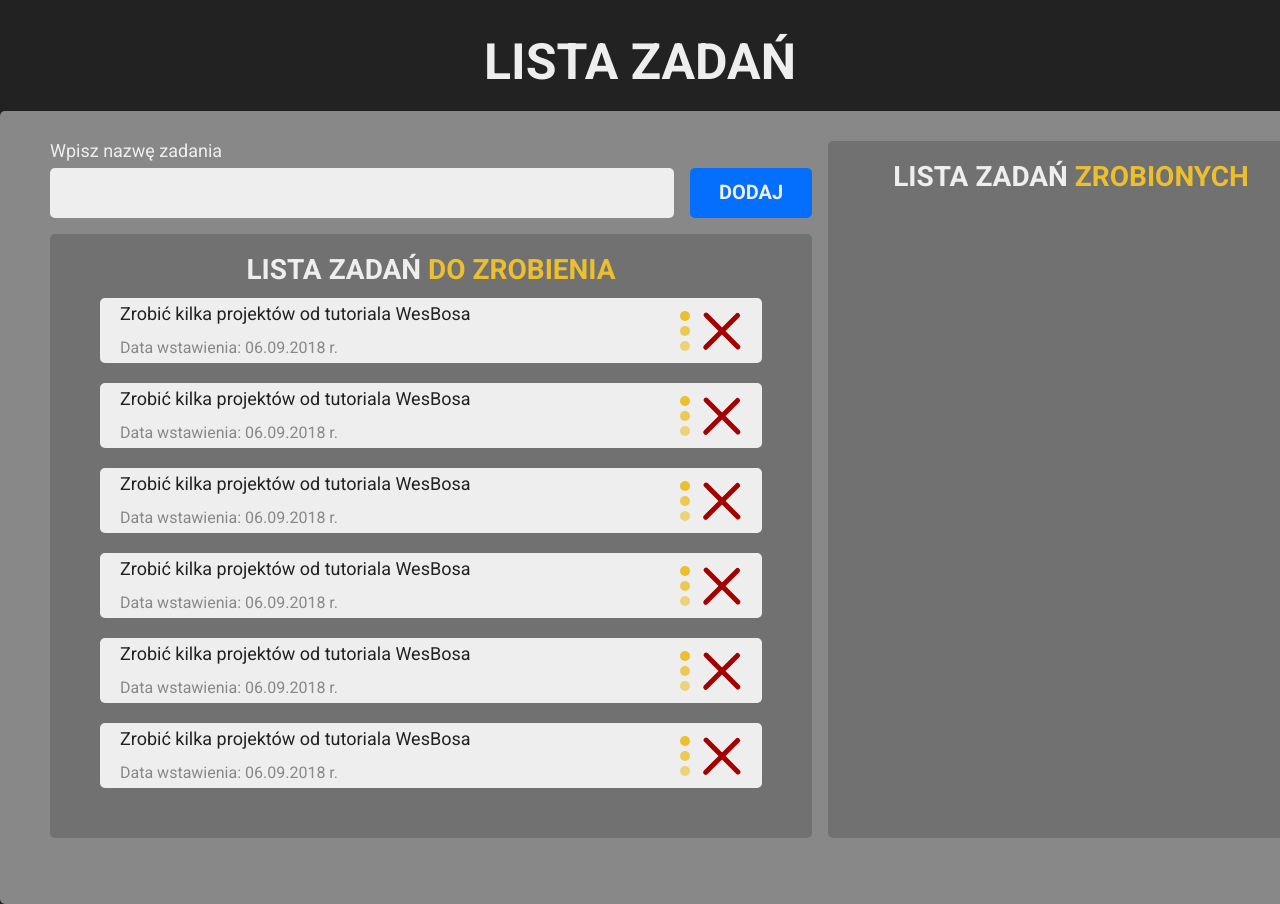
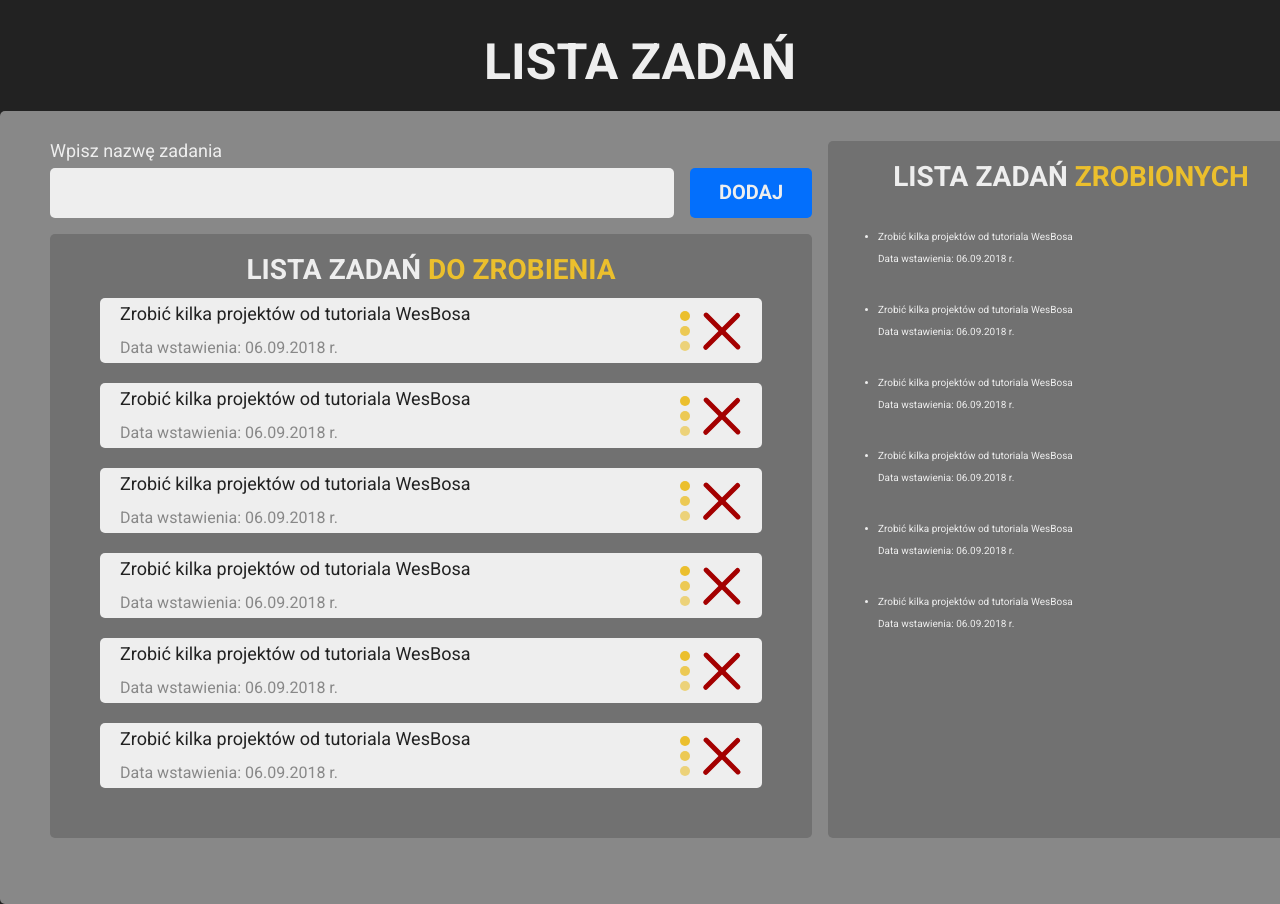
Before and after one commit to KP1976/todo-react, a React (Create React App) app: page / in a window 1280 px wide. Shown: the top 904 px of the page. Built offline with nearby package versions, Linux system fonts and the light colour scheme.

Commit message:
Add TaskDone component

```diff
--- /dev/null
+++ b/src/components/TasksDone/TaskDone.js
@@ -0,0 +1,19 @@
+import React, { Component } from 'react';
+
+class TaskDone extends Component {
+	render() {
+		return (
+			<li className="task-done">
+				<p className="task-done__name-task">
+					Zrobić kilka projektów od tutoriala WesBosa
+				</p>
+				<p className="task-done__date-task">
+					Data wstawienia:{' '}
+					<span className="task-done__date-task-value">06.09.2018 r.</span>
+				</p>
+			</li>
+		);
+	}
+}
+
+export default TaskDone;
--- a/src/components/TasksDone/TasksDoneList.js
+++ b/src/components/TasksDone/TasksDoneList.js
@@ -1,7 +1,17 @@
 import React from 'react';
+import TaskDone from './TaskDone';
 
 const TasksDoneList = () => {
-	return <ul className="tasks-done-list" />;
+	return (
+		<ul className="tasks-done-list">
+			<TaskDone />
+			<TaskDone />
+			<TaskDone />
+			<TaskDone />
+			<TaskDone />
+			<TaskDone />
+		</ul>
+	);
 };
 
 export default TasksDoneList;
```
